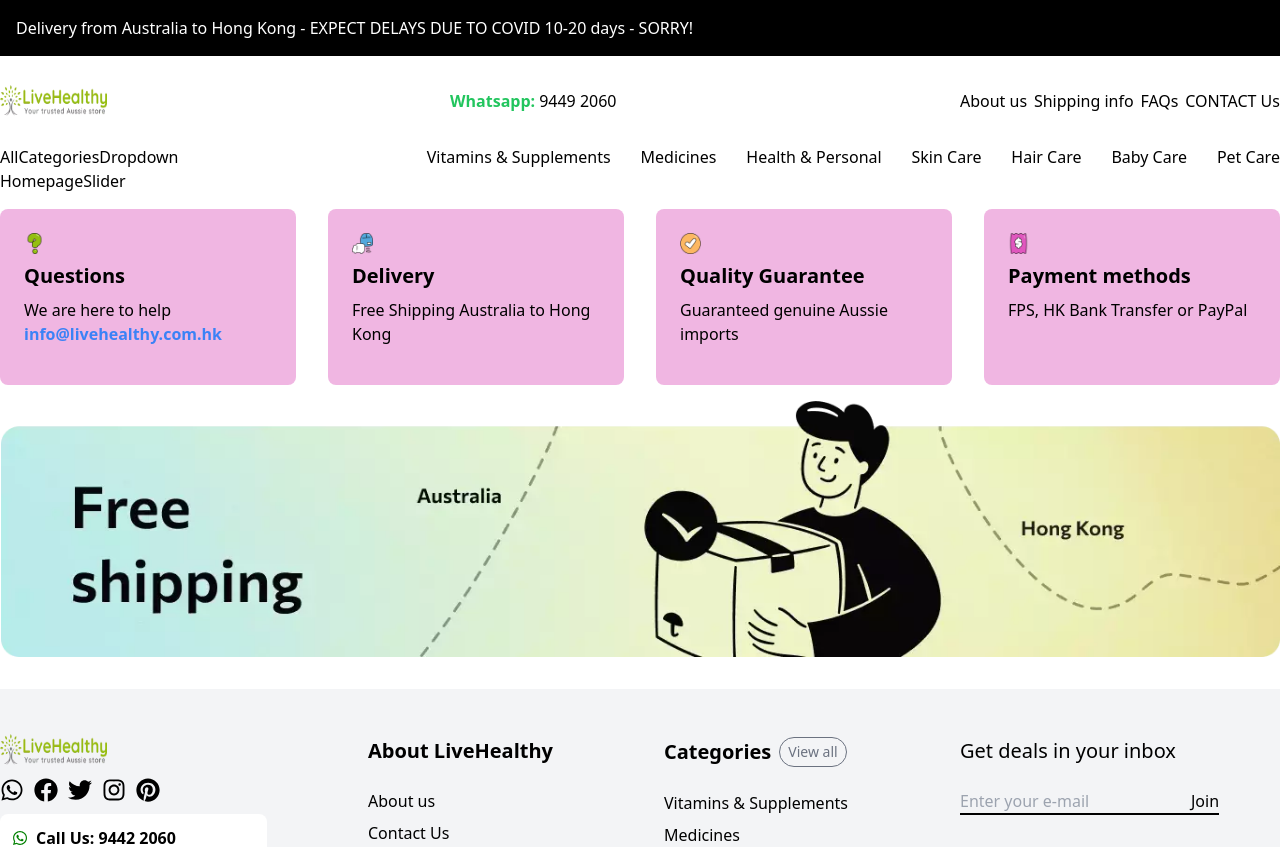
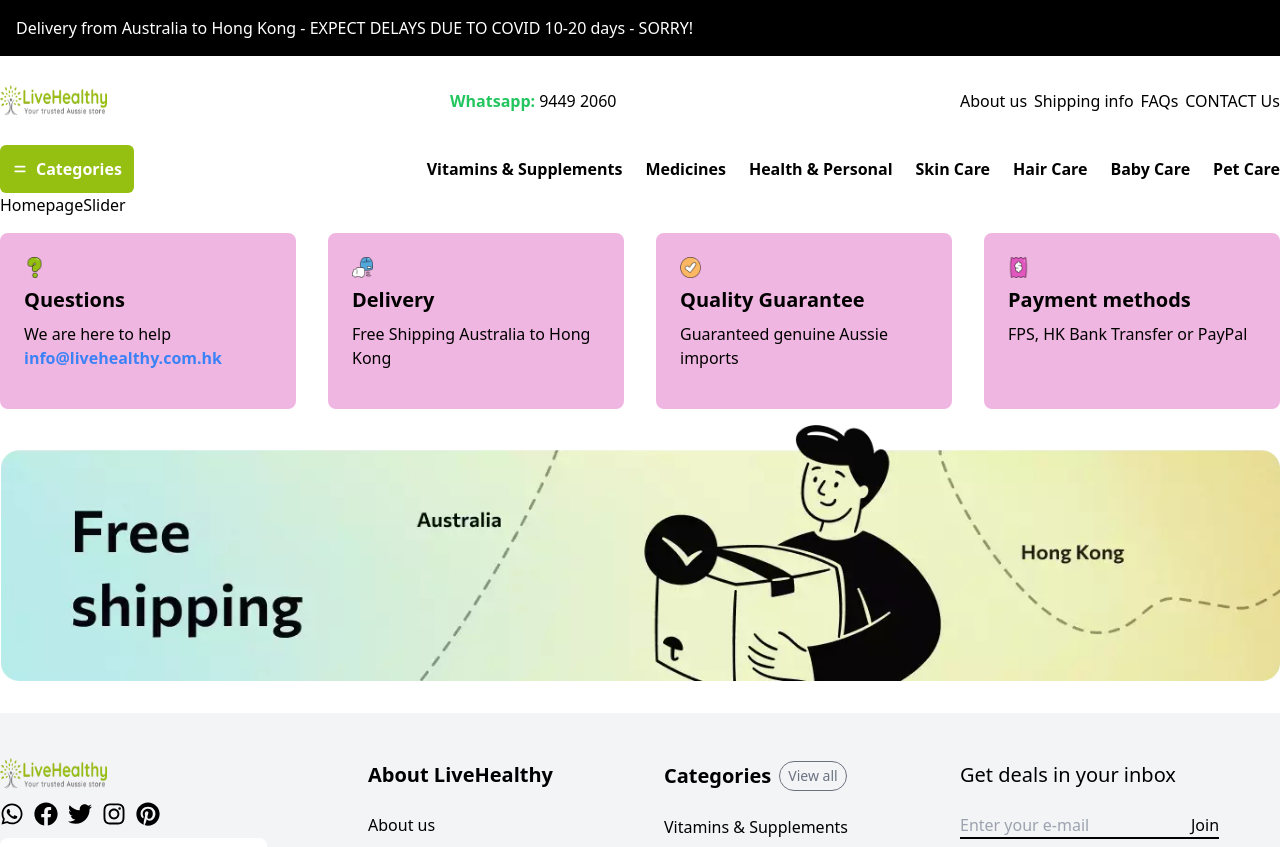
Before and after one commit to sailfishecommerce/main-store, a Next.js app: page / in a window 1280 px wide. Shown: the top 847 px of the page. Built offline with nearby package versions, Linux system fonts and the light colour scheme.

Commit message:
menu updated

```diff
--- a/components/dropdown/AllCategoriesDropdown.tsx
+++ b/components/dropdown/AllCategoriesDropdown.tsx
@@ -1,7 +1,21 @@
-import React from 'react'
+import { HiMenuAlt4 } from "react-icons/hi";
 
 export default function AllCategoriesDropdown() {
   return (
-    <div>AllCategoriesDropdown</div>
-  )
+    <>
+      <button
+        className="allCategories flex items-center font-bold hover:bg-green-500 text-white rounded-md p-3"
+        type="button"
+      >
+        <HiMenuAlt4 className="mr-2" /> Categories
+      </button>
+      <style jsx>
+        {`
+          .allCategories {
+            background-color: var(--mountain-green);
+          }
+        `}
+      </style>
+    </>
+  );
 }
--- a/components/menu/SecondaryMenu.tsx
+++ b/components/menu/SecondaryMenu.tsx
@@ -11,7 +11,7 @@
         {menuLinks.secondaryMenu.map((menuItem) => (
           <li key={menuItem.link}>
             <Link href={menuItem.link} passHref>
-              <a>{menuItem.text}</a>
+              <a className="font-bold">{menuItem.text}</a>
             </Link>
           </li>
         ))}
--- a/styles/globals.css
+++ b/styles/globals.css
@@ -4,3 +4,7 @@
 /* Your own custom component styles */
 
 @import "tailwindcss/utilities";
+
+:root {
+  --mountain-green: #95bf11;
+}
```
